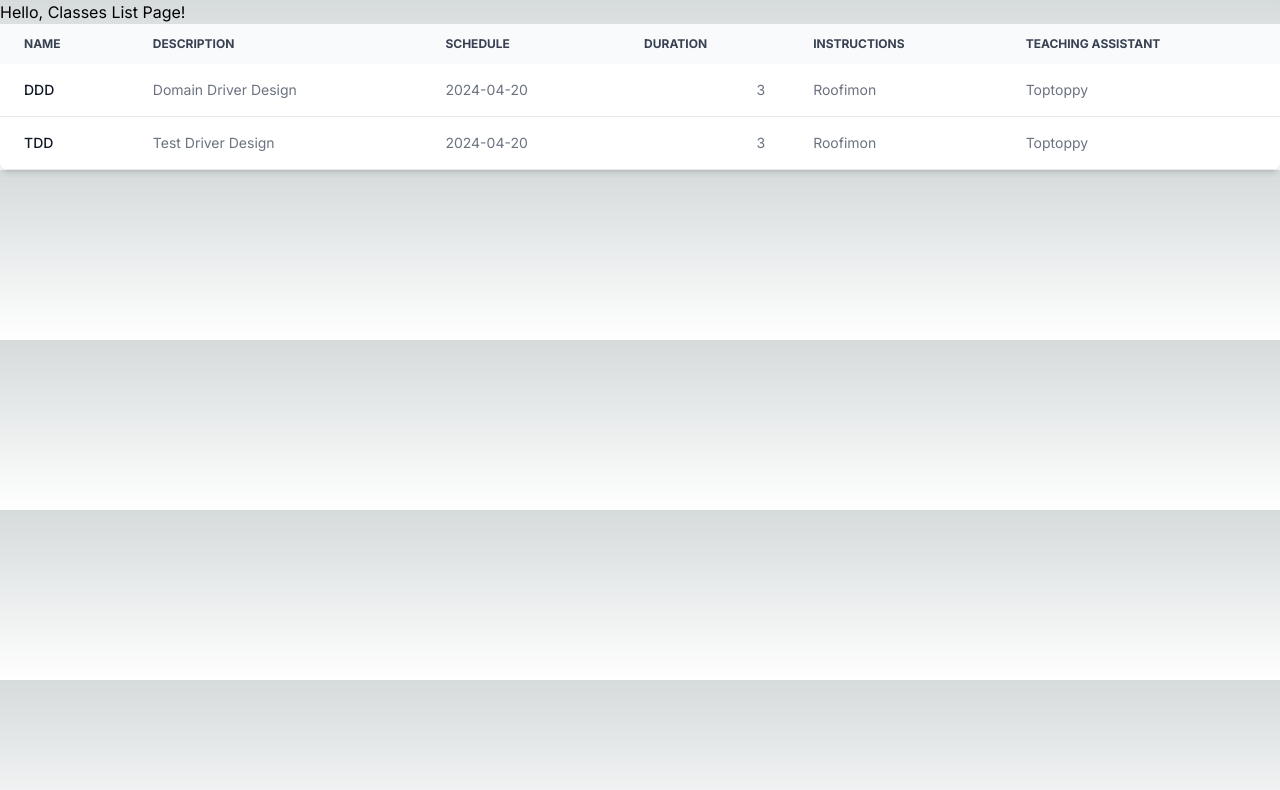
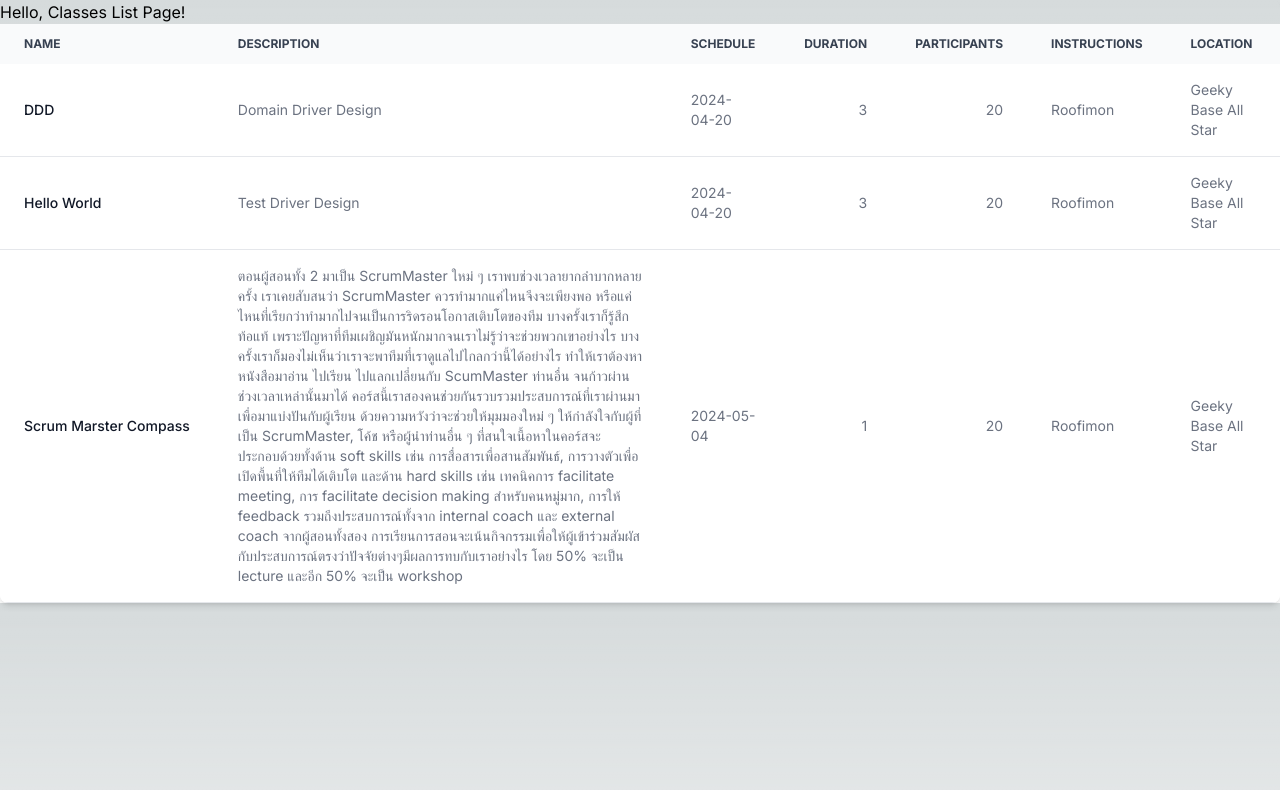
Before and after one commit to oddsteam/training, a Next.js app: page /classes in a window 1280 px wide. Shown: the top 790 px of the page. Built offline with nearby package versions, Linux system fonts and the light colour scheme.

Commit message:
added class list data table

```diff
--- a/src/app/classes/page.tsx
+++ b/src/app/classes/page.tsx
@@ -6,7 +6,8 @@ export default function Classes() {
       name: 'DDD',
       description: 'Domain Driver Design',
       schedule: '2024-04-20',
-      dulation: 3,
+      duration: 3,
+      participants: 20,
       instructions: [
         {
           name: 'Roofimon',
@@ -16,14 +17,16 @@ export default function Classes() {
         {
           name: 'Toptoppy'
         }
-      ]
+      ],
+      location: 'Geeky Base All Star'
     },
     {
       id: 2,
-      name: 'TDD',
+      name: 'Hello World',
       description: 'Test Driver Design',
       schedule: '2024-04-20',
-      dulation: 3,
+      duration: 3,
+      participants: 20,
       instructions: [
         {
           name: 'Roofimon',
@@ -33,7 +36,27 @@ export default function Classes() {
         {
           name: 'Toptoppy'
         }
-      ]
+      ],
+      location: 'Geeky Base All Star'
+    },
+    {
+      id: 3,
+      name: 'Scrum Marster Compass',
+      description: 'ตอนผู้สอนทั้ง 2 มาเป็น ScrumMaster ใหม่ ๆ เราพบช่วงเวลายากลำบากหลายครั้ง เราเคยสับสนว่า ScrumMaster ควรทำมากแค่ไหนจึงจะเพียงพอ หรือแค่ไหนที่เรียกว่าทำมากไปจนเป็นการริดรอนโอกาสเติบโตของทีม บางครั้งเราก็รู้สึกท้อแท้ เพราะปัญหาที่ทีมเผชิญมันหนักมากจนเราไม่รู้ว่าจะช่วยพวกเขาอย่างไร บางครั้งเราก็มองไม่เห็นว่าเราจะพาทีมที่เราดูแลไปไกลกว่านี้ได้อย่างไร ทำให้เราต้องหาหนังสือมาอ่าน ไปเรียน ไปแลกเปลี่ยนกับ ScumMaster ท่านอื่น จนก้าวผ่านช่วงเวลาเหล่านั้นมาได้ คอร์สนี้เราสองคนช่วยกันรวบรวมประสบการณ์ที่เราผ่านมาเพื่อมาแบ่งปันกับผู้เรียน ด้วยความหวังว่าจะช่วยให้มุมมองใหม่ ๆ ให้กำลังใจกับผู้ที่เป็น ScrumMaster, โค้ช หรือผู้นำท่านอื่น ๆ ที่สนใจเนื้อหาในคอร์สจะประกอบด้วยทั้งด้าน soft skills เช่น การสื่อสารเพื่อสานสัมพันธ์, การวางตัวเพื่อเปิดพื้นที่ให้ทีมได้เติบโต และด้าน hard skills เช่น เทคนิคการ facilitate meeting, การ facilitate decision making สำหรับคนหมู่มาก, การให้ feedback รวมถึงประสบการณ์ทั้งจาก internal coach และ external coach จากผู้สอนทั้งสอง การเรียนการสอนจะเน้นกิจกรรมเพื่อให้ผู้เข้าร่วมสัมผัสกับประสบการณ์ตรงว่าปัจจัยต่างๆมีผลการทบกับเราอย่างไร โดย 50% จะเป็น lecture และอีก 50% จะเป็น workshop',
+      schedule: '2024-05-04',
+      duration: 1,
+      participants: 20,
+      instructions: [
+        {
+          name: 'Roofimon',
+        }
+      ],
+      teachingAssistant: [
+        {
+          name: 'Toptoppy'
+        }
+      ],
+      location: 'Geeky Base All Star'
     }
   ]
 
@@ -56,10 +79,13 @@ export default function Classes() {
                     Duration
                 </th>
                 <th scope="col" class="px-6 py-3">
+                    Participants
+                </th>
+                <th scope="col" class="px-6 py-3">
                     Instructions
                 </th>
                 <th scope="col" class="px-6 py-3">
-                    Teaching Assistant
+                    Location
                 </th>
             </tr>
         </thead>
@@ -78,13 +104,16 @@ export default function Classes() {
                   { datas.schedule }
                 </td>
                 <td class="px-6 py-4 text-right">
-                  { datas.dulation }
+                  { datas.duration }
+                </td>
+                <td class="px-6 py-4 text-right">
+                  { datas.participants }
                 </td>
                 <td class="px-6 py-4">
                   { datas.instructions?.map(instruction => (instruction?.name) ) }
                 </td>
                 <td class="px-6 py-4">
-                  { datas.teachingAssistant?.map(teachingAssistant => (teachingAssistant?.name) )  }
+                  { datas.location }
                 </td>
                 {/* <td class="px-6 py-4 text-right">
                     <a href="#" class="font-medium text-blue-600 dark:text-blue-500 hover:underline">Edit</a>
```
Also changed, not shown: src/app/globals.css (line endings or trailing spaces).
